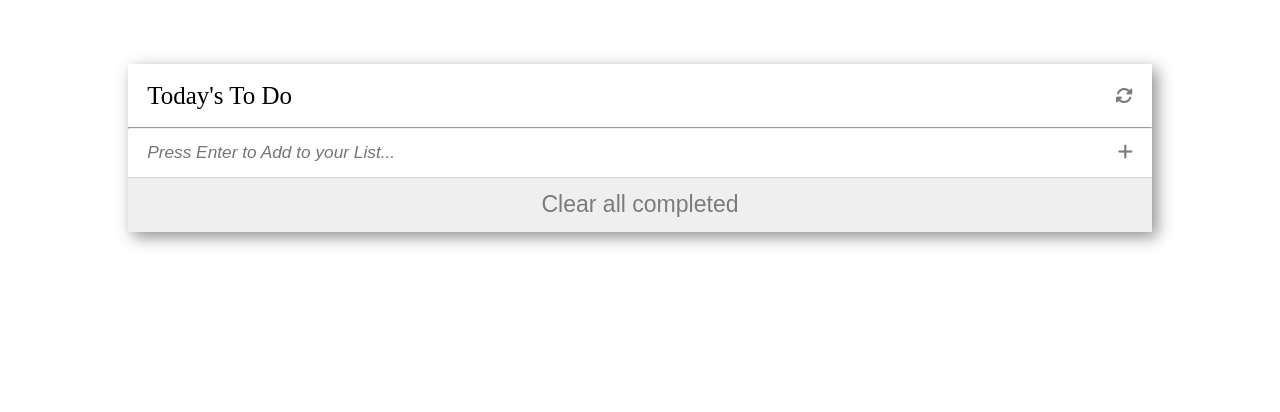
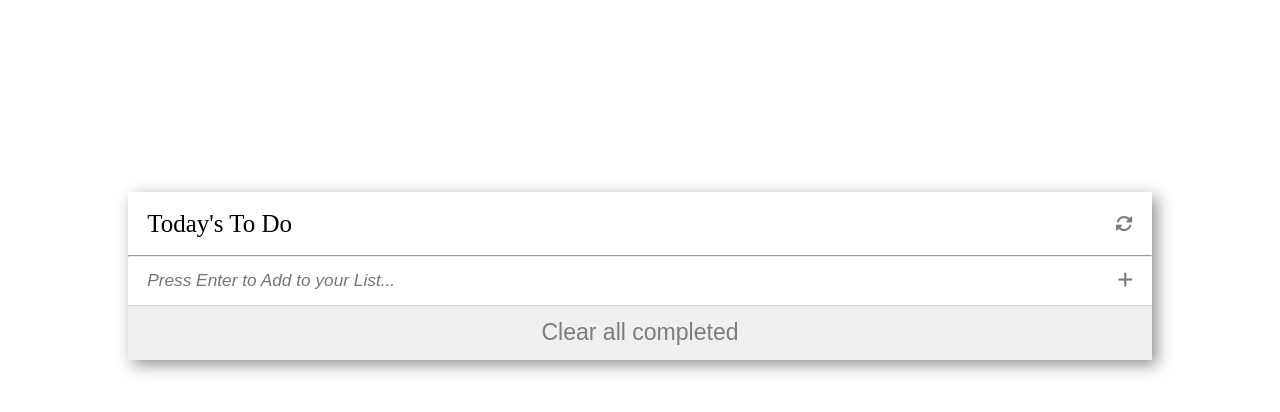
Before and after one commit to Osoro254Alex/To-Do-list, a website built with webpack: page src/index.html in a window 1280 px wide. Shown: the part 252-664 px from the top of the page. Built offline with nearby package versions, Linux system fonts and the light colour scheme.

Commit message:
Modify src/style.css  file

```diff
--- a/src/style.css
+++ b/src/style.css
@@ -12,7 +12,7 @@ body {
   flex-direction: column;
   align-items: center;
   justify-content: center;
-  padding: 20% 0;
+  padding-top: 20%;
 }
 
 ul {
```
